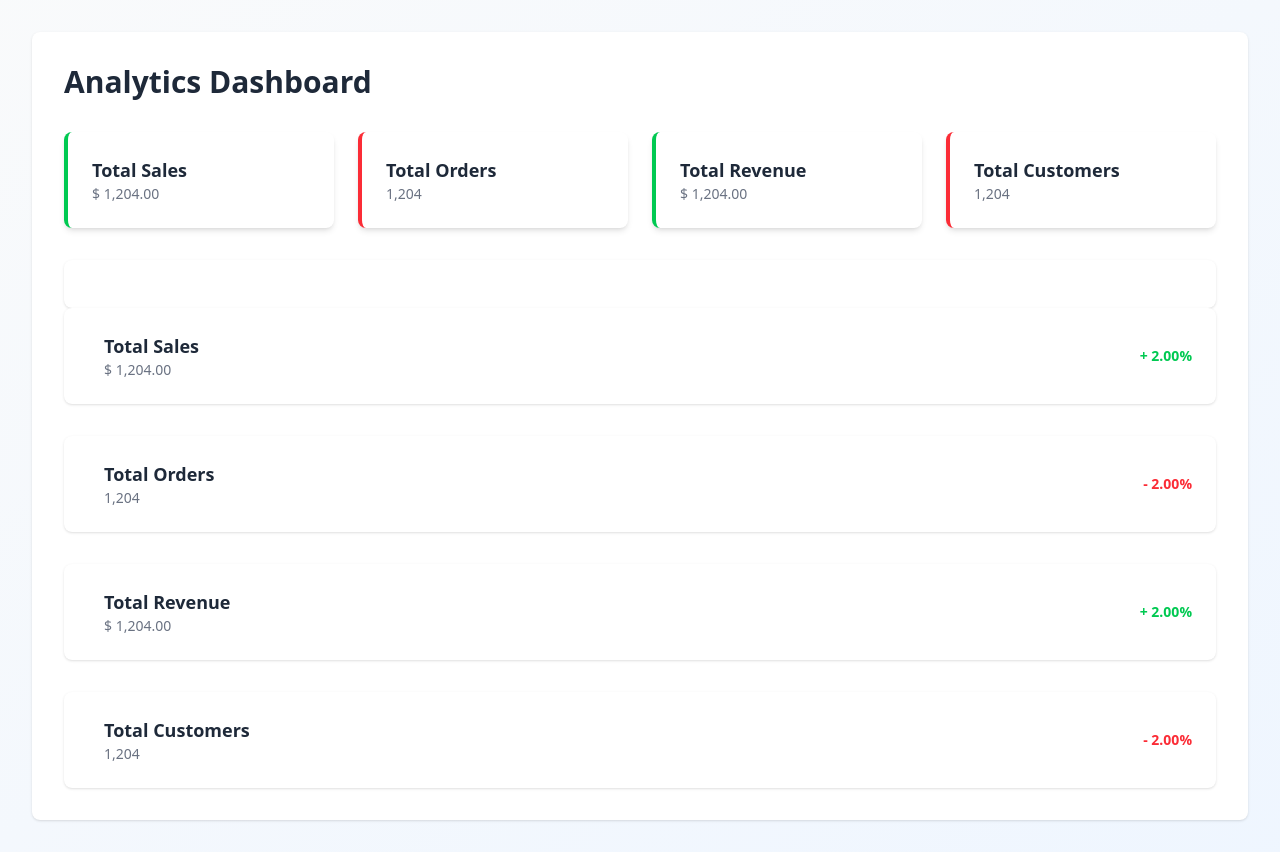
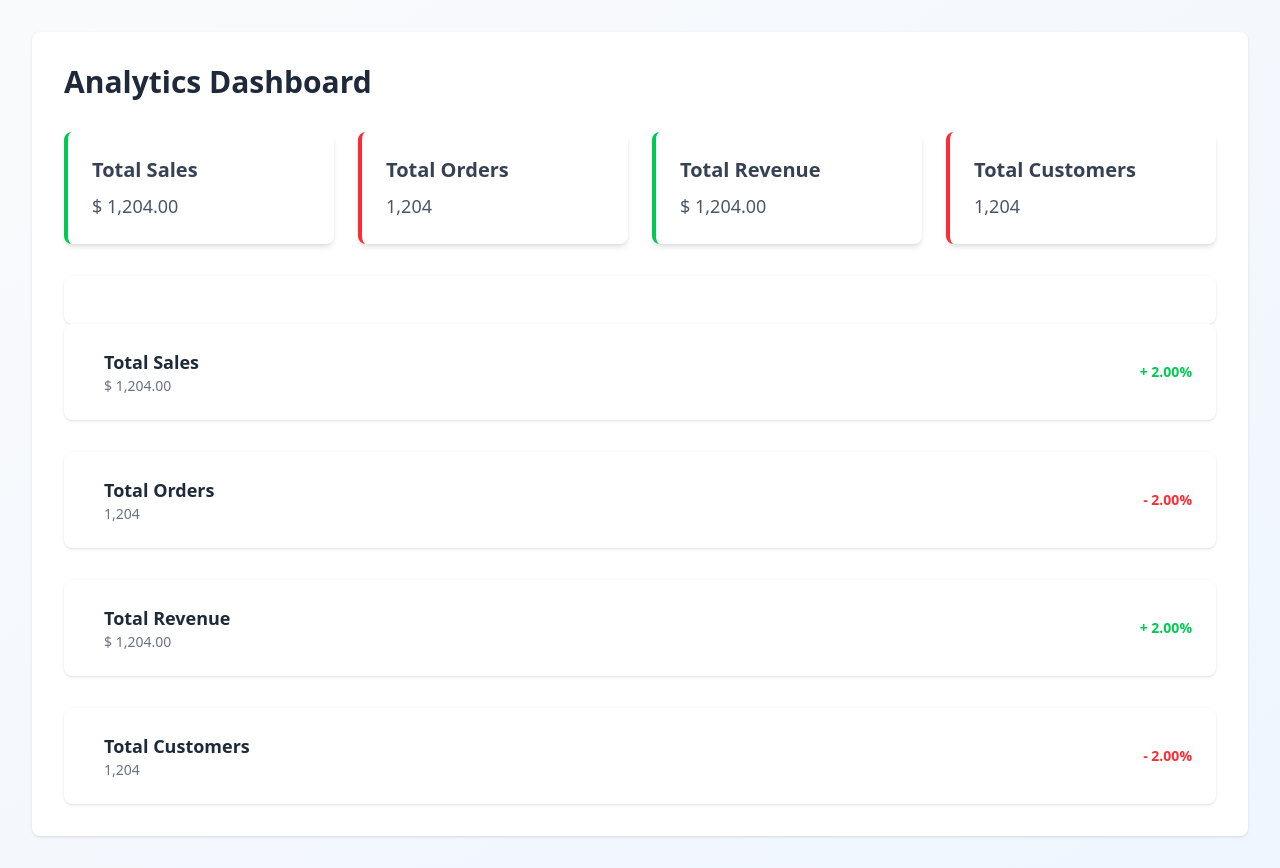
Before and after one commit to mnraza-dev/NextJS_Mastery, a Next.js app in the folder demos/: page /dashboard/analytics in a window 1280 px wide. Built offline with nearby package versions, Linux system fonts and the light colour scheme.

Commit message:
Enhance metrics display in Analytics Dashboard with improved typography for better readability

```diff
--- a/demos/src/app/dashboard/analytics/page.tsx
+++ b/demos/src/app/dashboard/analytics/page.tsx
@@ -52,10 +52,10 @@
               }`}
             >
               <div>
-                <h3 className="text-lg font-semibold text-gray-800">
+                <h3 className="text-xl font-semibold text-gray-700">
                   {metric.name}
                 </h3>
-                <p className="text-sm text-gray-500">{metric.value}</p>
+                <p className="text-lg text-gray-600 mt-2">{metric.value}</p>
               </div>
             </div>
           ))}
```
